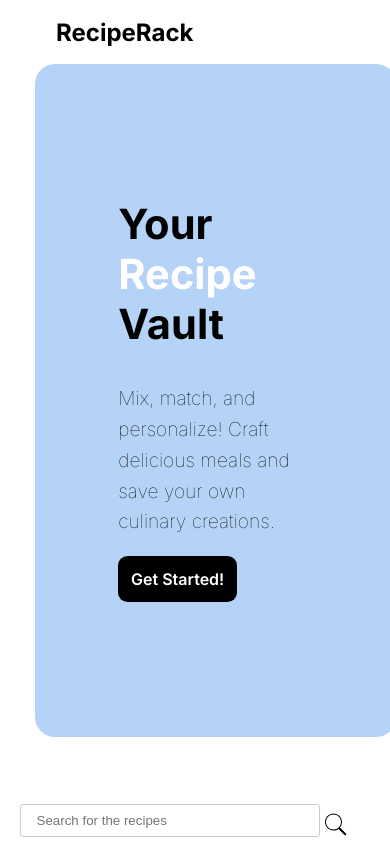
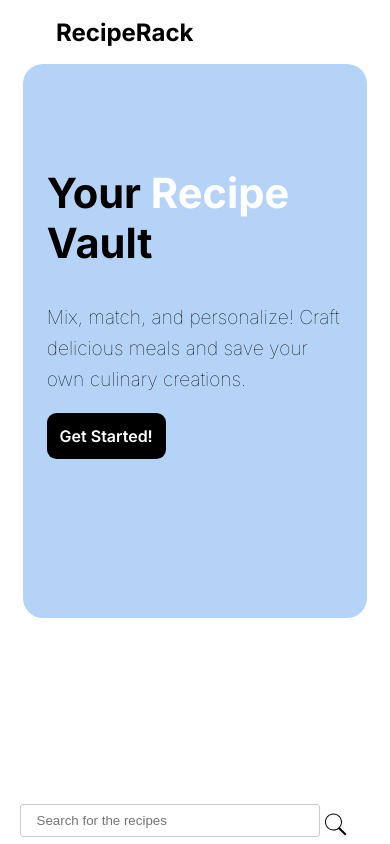
Before and after one commit to saksham310/RecipeFinder, an Angular app: page / in a window 390 px wide. Shown: the top 844 px of the page. Built offline with nearby package versions, Linux system fonts and the light colour scheme; a web font is replaced by a local one.

Commit message:
made mobile responsive

```diff
--- a/src/app/landing-page/landing-page.component.css
+++ b/src/app/landing-page/landing-page.component.css
@@ -47,19 +47,20 @@
   color: #ffffff;
 }
 
-@media screen and (max-width: 430px) {
+@media screen and (max-width: 600px) {
   .hero__container {
     grid-template-columns: 1fr;
     position: absolute;
-    left: 9%;
-    width: 50%;
+    /* left: 9%; */
+    width: 76%;
     margin: 0;
+    padding: 1.5em;
   }
   img {
     display: none;
   }
 }
-@media screen and (max-width: 375px) {
+/* @media screen and (max-width: 375px) {
   .hero__container {
     left: 4%;
     width: 44%;
@@ -68,5 +69,4 @@
 @media screen and (max-width: 320px) {
   .hero__container {
     width: 37%;
-  }
-}
+  } */
```
